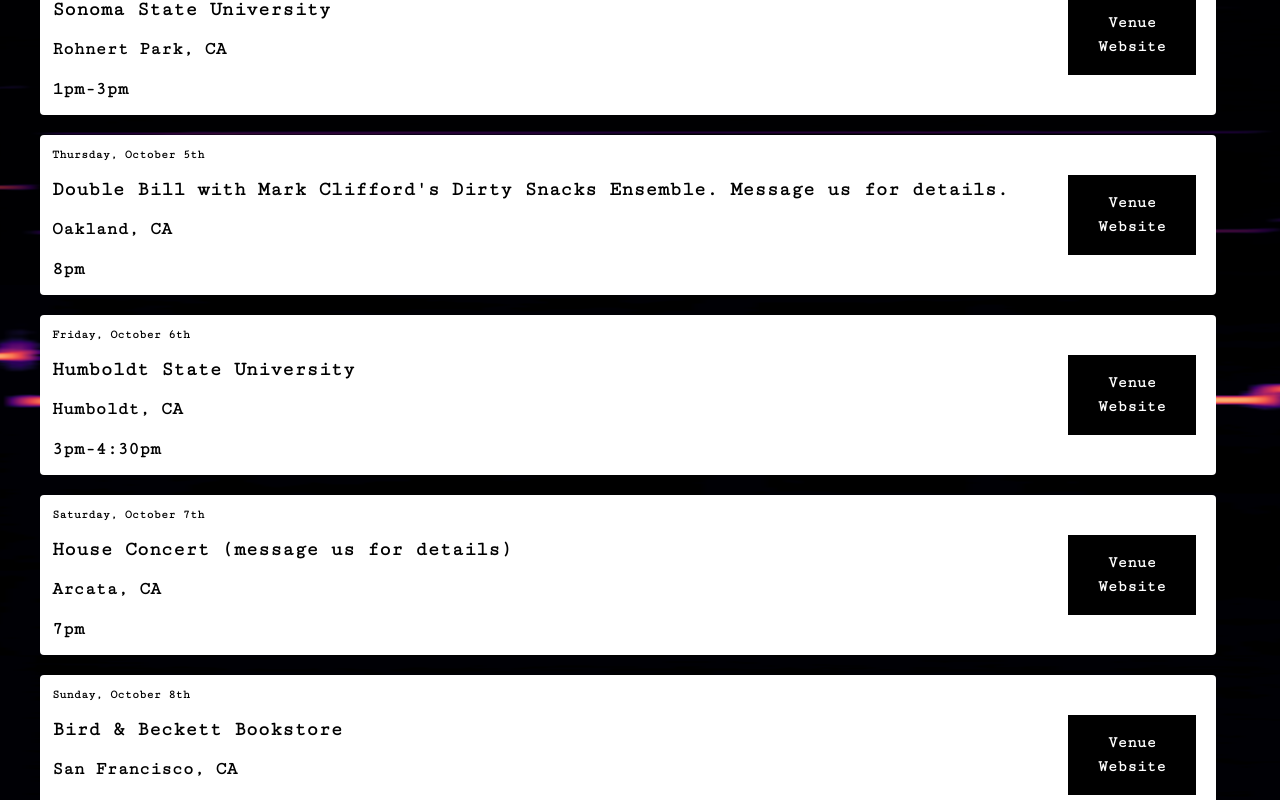
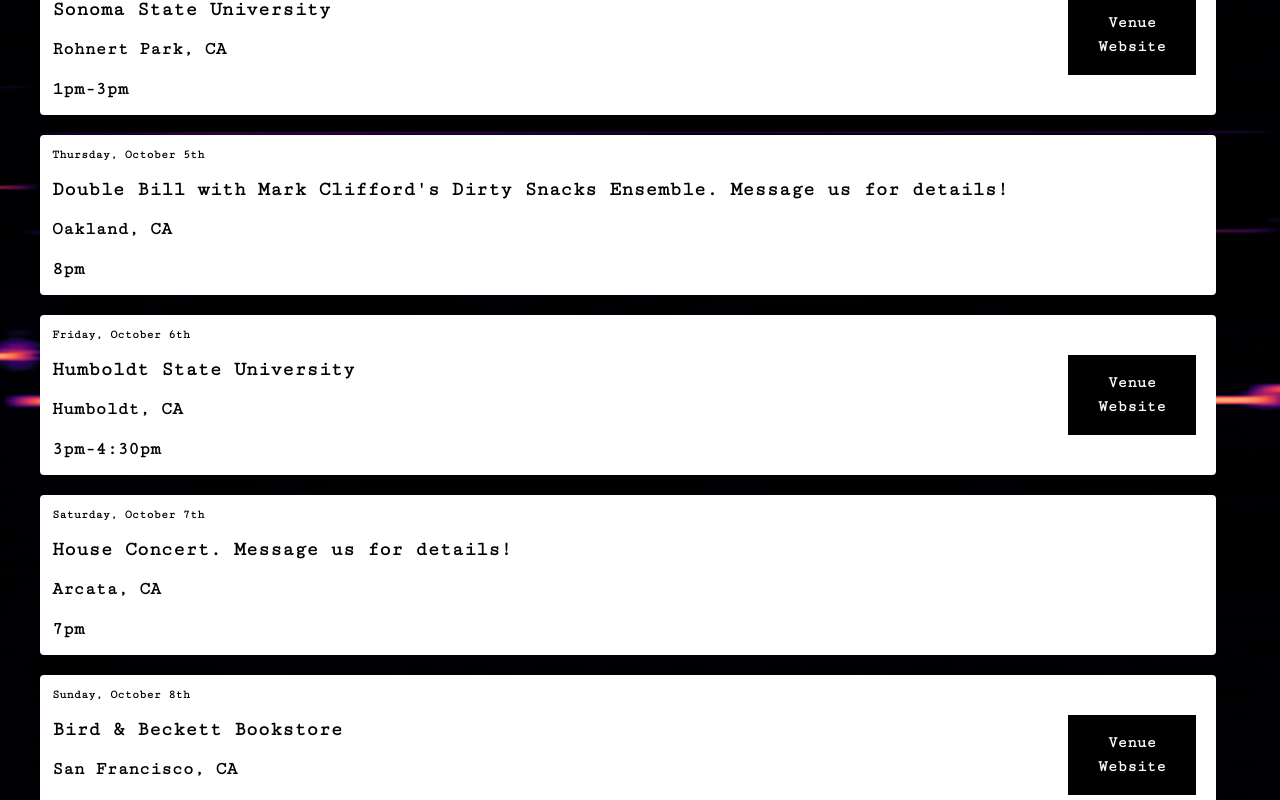
Before and after one commit to kaseyknudsen/Schimscheimer-Family-Trio-Website, a Next.js app: page /shows in a window 1280 px wide. Shown: the part 515-1315 px from the top of the page. Built offline with nearby package versions, Linux system fonts and the light colour scheme.

Commit message:
changed buttons to not render if there is no link

```diff
--- a/app/components/ShowCard.js
+++ b/app/components/ShowCard.js
@@ -10,6 +10,7 @@ const ShowCard = ({ date, venue, location, time, website, link }) => {
         <p className="text-xs md:text-lg">{time}</p>
       </div>
       <div className="hidden sm:flex flex-col justify-center">
+        {link ? (
           <Link
             href={link}
             className="block hover:cursor-pointer"
@@ -19,6 +20,7 @@ const ShowCard = ({ date, venue, location, time, website, link }) => {
               {website}
             </button>
           </Link>
+        ) : null}
       </div>
     </div>
   );
--- a/app/data/showData.js
+++ b/app/data/showData.js
@@ -9,11 +9,11 @@ export const showData = [
   },
   {
     date: "Thursday, October 5th",
-    venue: "Double Bill with Mark Clifford's Dirty Snacks Ensemble. Message us for details.",
+    venue:
+      "Double Bill with Mark Clifford's Dirty Snacks Ensemble. Message us for details!",
     location: "Oakland, CA",
     time: "8pm",
     website: "Venue Website",
-    link: "",
   },
   {
     date: "Friday, October 6th",
@@ -25,11 +25,10 @@ export const showData = [
   },
   {
     date: "Saturday, October 7th",
-    venue: "House Concert (message us for details)",
+    venue: "House Concert. Message us for details!",
     location: "Arcata, CA",
     time: "7pm",
     website: "Venue Website",
-    link: "",
   },
   {
     date: "Sunday, October 8th",
--- a/app/shows/page.js
+++ b/app/shows/page.js
@@ -25,7 +25,7 @@ const page = () => {
                   location={show.location}
                   time={show.time}
                   website={show.website}
-                  link={show.link}
+                  link={show.link ? show.link : null}
                 />
               );
             })}
```
Lines whose indentation alone changed are shown as unchanged.
